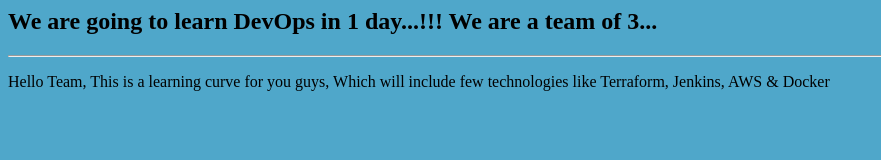
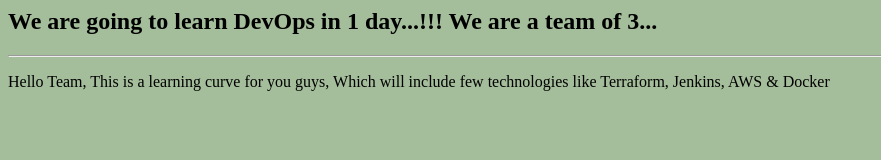
Before and after one commit to ajaisreenilayam/learndevops, a plain HTML site: page index.html in a window 1280 px wide. Shown: the whole page, without its empty margins (0-881 px from the left). Drawn offline with Linux system fonts and the light colour scheme.

Commit message:
Update index.html

```diff
--- a/index.html
+++ b/index.html
@@ -3,7 +3,7 @@
     <head>
         <title>Learning</title>
     </head>
-    <body style="background-color:rgb(79, 167, 202);">
+    <body style="background-color:rgb(164, 189, 154);">
         <title>Learning Devops</title>
         <section>
             <h1>
```
